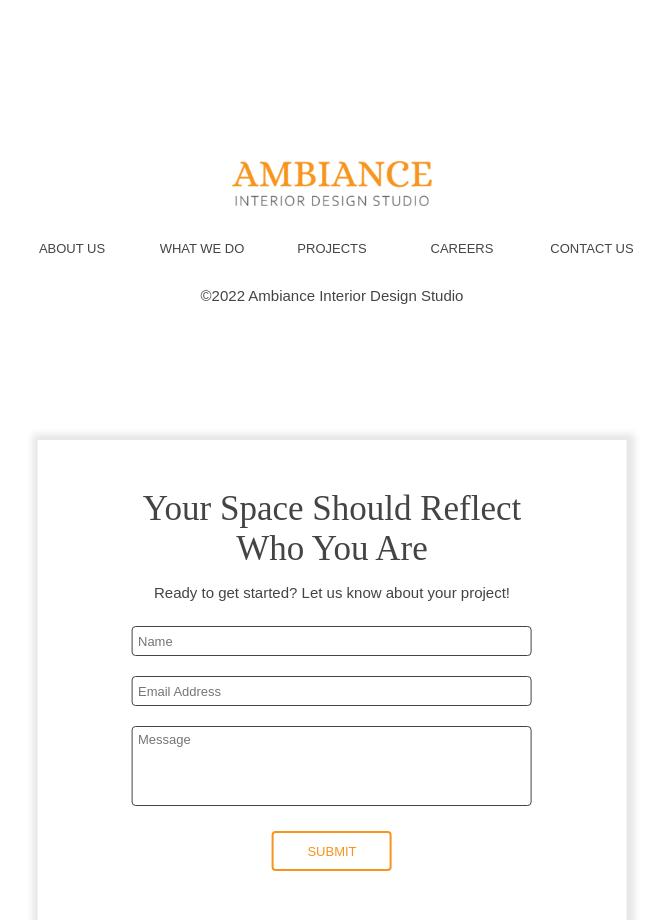
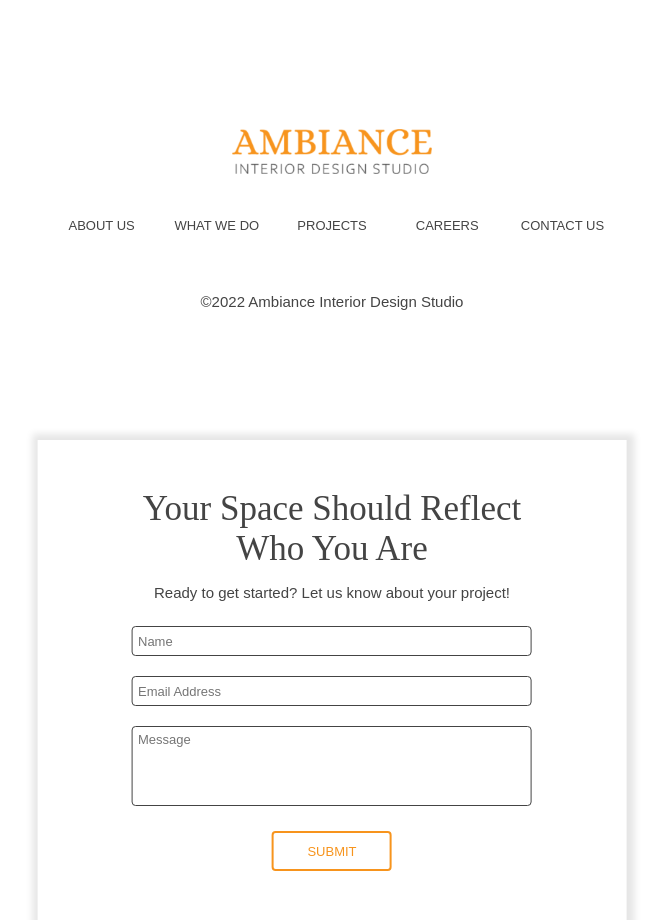
Before and after one commit to rthrx44/ambiance-landing-page, a plain HTML site: page index.html in a window 1280 px wide. Shown: the part 3000-3920 px from the top of the page, without its empty margins (308-974 px from the left). Drawn offline with nearby package versions, Linux system fonts and the light colour scheme; a web font is replaced by a local one.

Commit message:
fix spacing

```diff
--- a/main.css
+++ b/main.css
@@ -464,7 +464,7 @@ textarea {
 }
 
 .footer {
-  margin-top: 12em;
+  margin-top: 10em;
   display: flex;
   flex-direction: column;
   align-items: center;
@@ -472,8 +472,8 @@ textarea {
 }
 
 .footer-menu {
-  margin: 16px 0;
-  width: 50%;
+  margin: 25px 0 45px;
+  width: 45%;
   display: flex;
   flex-direction: row;
   align-items: center;
```
